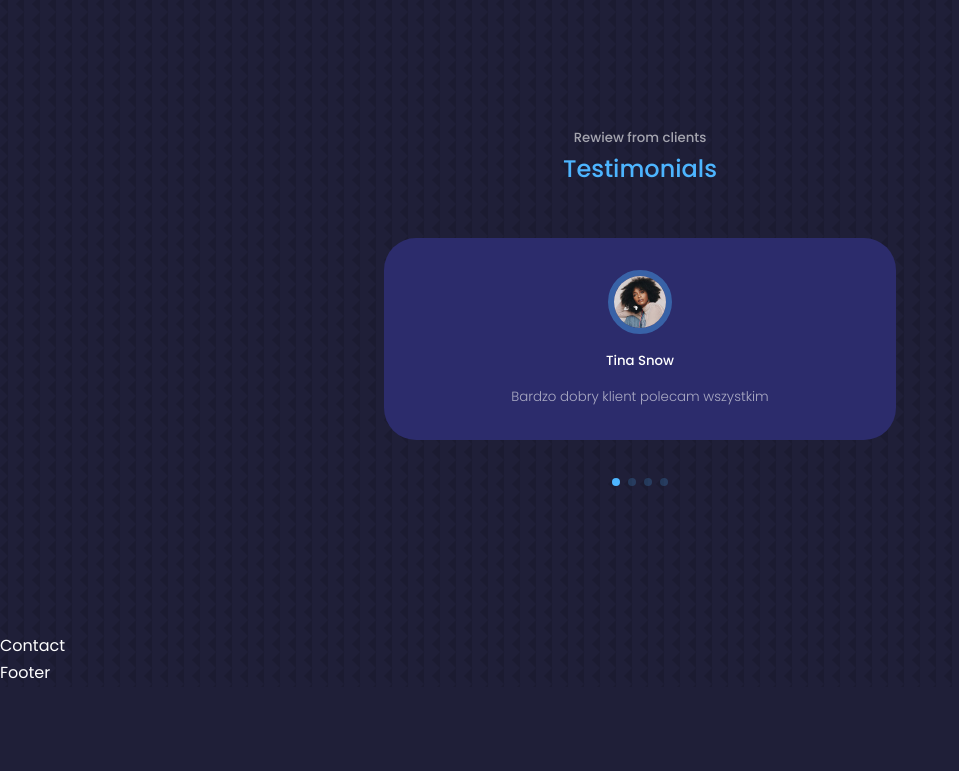
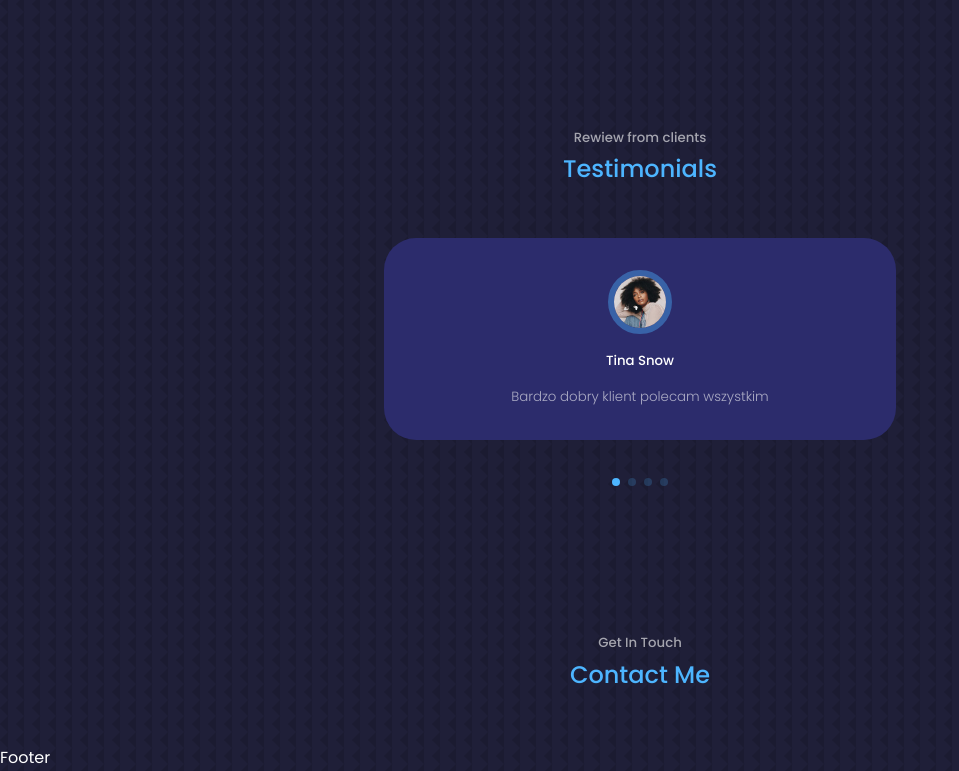
Before and after one commit to majcherrr87/Portfolio, a React (Create React App) app: page / in a window 1280 px wide. Shown: the part 4036-4807 px from the top of the page, without its empty margins (0-959 px from the left). Before the commit the page ends 4723 px from the top, so only its background shows below. Built offline with nearby package versions, Linux system fonts and the light colour scheme.

Commit message:
Added new component Contact

```diff
--- a/src/components/contact/Contact.jsx
+++ b/src/components/contact/Contact.jsx
@@ -5,6 +5,12 @@ import './contact.css';
 
 export const Contact = () => {
     return (
-        <section id='contact'>Contact</section>
+        <section id='contact'>
+            <h5>Get In Touch</h5>
+            <h2>Contact Me</h2>
+
+        </section>
     )
 }
+
+// TODO: 2:41:00
--- a/src/components/services/Services.jsx
+++ b/src/components/services/Services.jsx
@@ -103,4 +103,3 @@ export const Services = () => {
         </section>
     )
 };
-// TODO: 2:40:00
```
